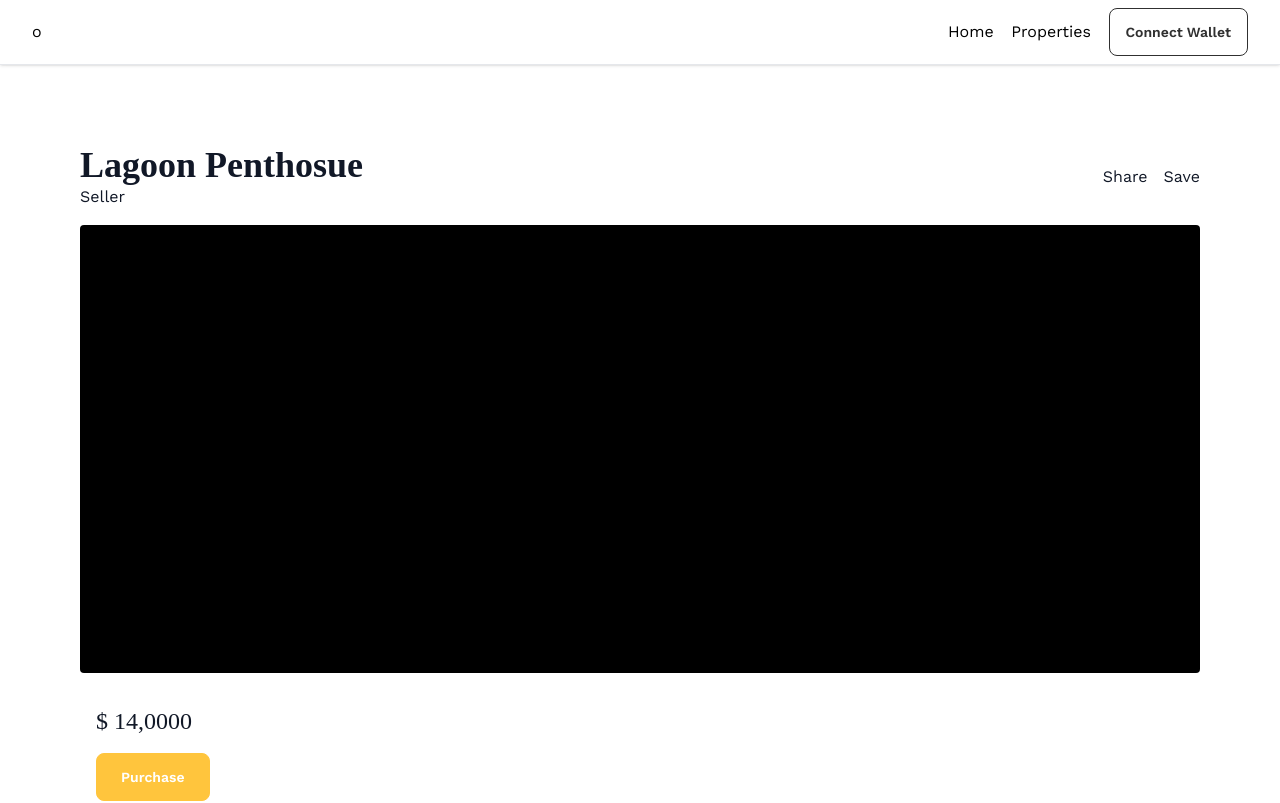
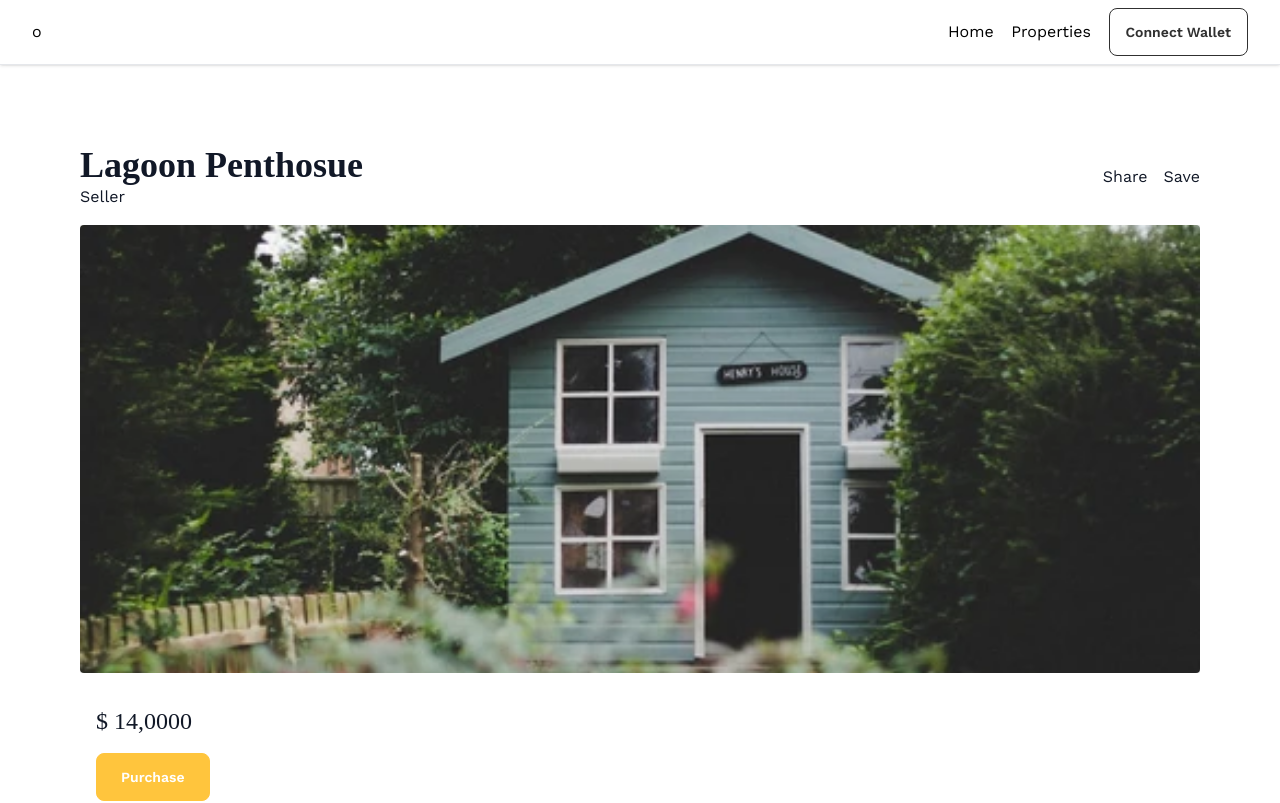
Before and after one commit to princecodes247/millow-frontend, a Next.js app: page /properties/1 in a window 1280 px wide. Shown: the top 803 px of the page. Built offline with nearby package versions, Linux system fonts and the light colour scheme; a web font is replaced by a local one; what prettier-plugin-tailwindcss would draw is missing.

Commit message:
update property page

```diff
--- a/pages/properties/[id].tsx
+++ b/pages/properties/[id].tsx
@@ -27,7 +27,9 @@ export default function Home() {
               <button className="">Save</button>
             </div>
           </div>
-          <div className="w-full rounded bg-black p-3 aspect-[5/2]"></div>
+          <div className="w-full  bg-base-200">
+            <img src={img1.src} className="w-full rounded aspect-[5/2] object-cover" alt="" />
+          </div>
           <div className="border-b p-4">
 
             <h3 className="text-2xl font-heading mt-4">$ 14,0000</h3>
```
